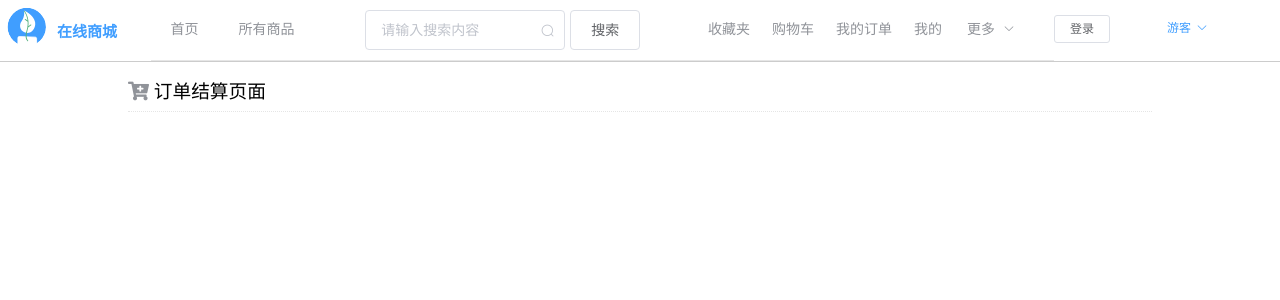
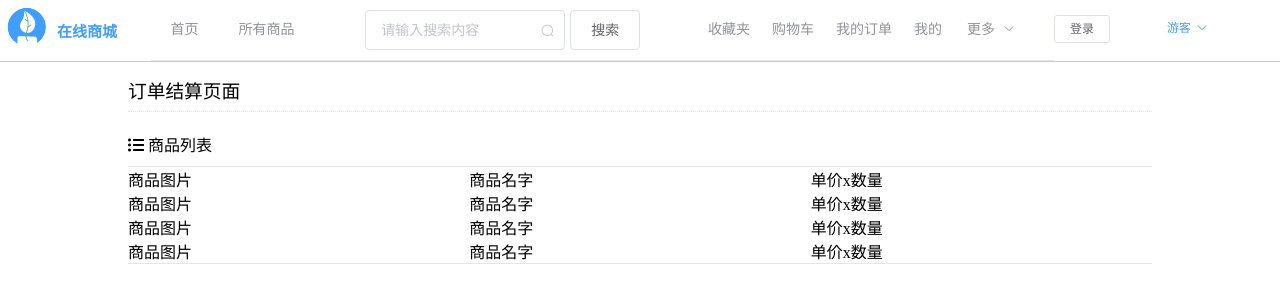
Before and after one commit to Hacker-C/mall-system, a Vue app: page /checkout in a window 1280 px wide. Shown: the top 300 px of the page. Built offline with nearby package versions, Linux system fonts and the light colour scheme.

Commit message:
refactor: 简化Card组件使用

```diff
--- a/src/views/cart/Cart.vue
+++ b/src/views/cart/Cart.vue
@@ -13,13 +13,13 @@
         <el-col class="nav" :span="4">总计</el-col>
         <el-col class="nav" :span="4">操作</el-col>
       </el-row>
-      <div v-for="(item, index) in cartProducts" :key="index">
-        <CartItem
-          :cartProduct="item"
-          @reload="reloadCount"
-          @reload2="reloadItem"
-        />
-      </div>
+      <CartItem
+        v-for="(item, index) in cartProducts"
+        :key="index"
+        :cartProduct="item"
+        @reload="reloadCount"
+        @reload2="reloadItem"
+      />
       <el-row type="flex" justify="end" class="total-bd">
         <el-col :span="2" class="totalCount">共：{{ total }} 件</el-col>
         <el-col class="total" :span="4">
--- a/src/views/checkout/Checkout.vue
+++ b/src/views/checkout/Checkout.vue
@@ -1,20 +1,45 @@
 <template>
   <div style="width: 80%; margin-left: 50%; transform: translate(-50%)">
-    <h3 class="head">
-      <i class="fas fa-cart-plus" style="color: #909399"></i> 订单结算页面
-    </h3>
+    <h3 class="header">订单结算页面</h3>
+    <div class="sub-header">
+      <h4><i class="fas fa-list-ul"></i> 商品列表</h4>
+    </div>
+    <div class="list-bd">
+      <CheckoutItem v-for="i in 4" :key="i" />
+    </div>
   </div>
 </template>
 
 <script>
-export default {}
+import CheckoutItem from './CheckoutItem.vue'
+export default {
+  components: {
+    CheckoutItem
+  }
+}
 </script>
 
 <style scoped>
-.head {
+.header {
   height: 50px;
   line-height: 60px;
   font-weight: 400;
   border-bottom: 1px dotted rgba(204, 204, 204, 0.5);
 }
+.sub-header {
+  margin-top: 20px;
+  display: flex;
+}
+h3,
+h4 {
+  font-weight: 400;
+}
+.list-bd {
+  border-top: 1px solid rgba(204, 204, 204, 0.5);
+  border-bottom: 1px solid rgba(204, 204, 204, 0.5);
+  margin-top: 10px;
+}
+.item {
+  text-align: center;
+}
 </style>
--- /dev/null
+++ b/src/views/checkout/CheckoutItem.vue
@@ -0,0 +1,14 @@
+<template>
+  <el-row type="flex" justify="center">
+    <el-col :span="8" class="item">商品图片</el-col>
+    <el-col :span="8" class="item">商品名字</el-col>
+    <el-col :span="8" class="item">单价x数量</el-col>
+  </el-row>
+</template>
+
+<script>
+export default {}
+</script>
+
+<style>
+</style>
```
